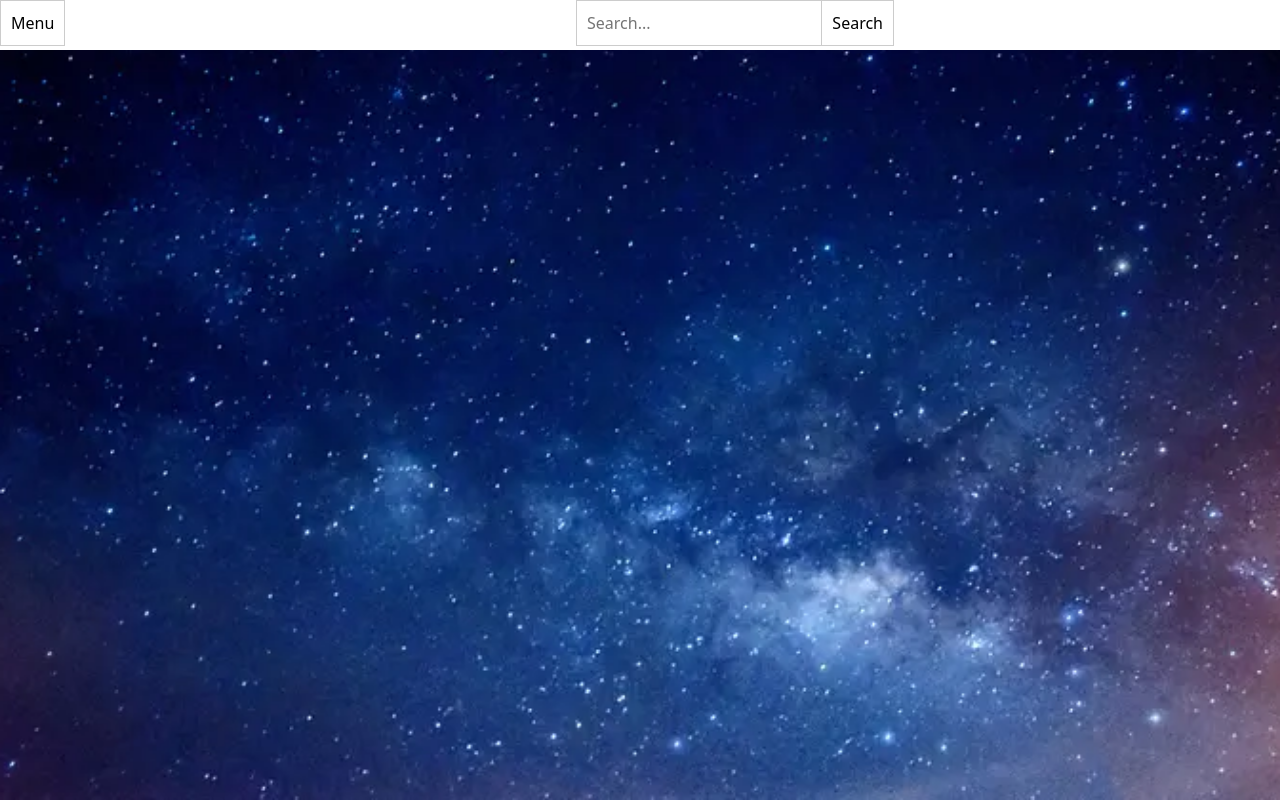
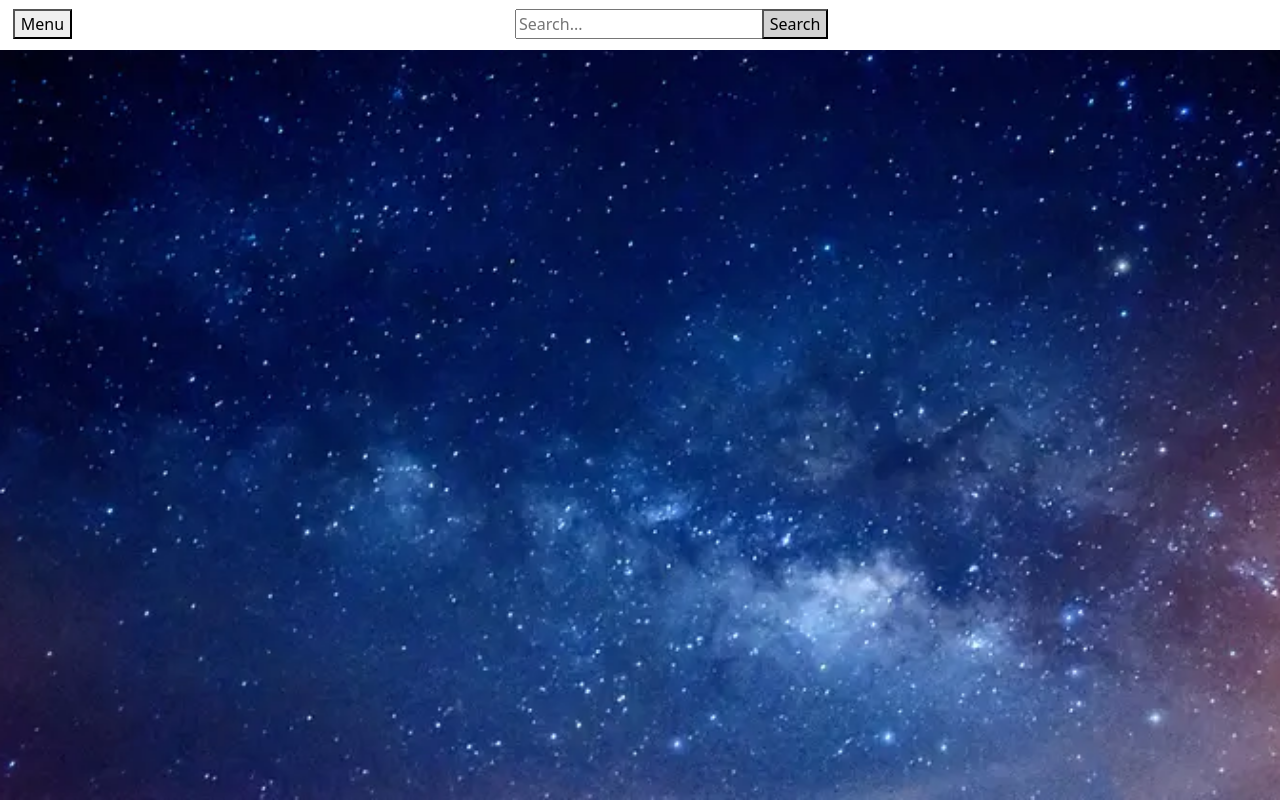
Before and after one commit to Wab-s-Tube/frontend, a React (Create React App) app: page / in a window 1280 px wide. Built offline with nearby package versions, Linux system fonts and the light colour scheme.

Commit message:
adjusted search bar to be centerd. fixed menu button visuals

```diff
--- a/src/components/Header.js
+++ b/src/components/Header.js
@@ -70,12 +70,13 @@ const Header = () => {
         </Navbar>
         <div className="search-bar">
           <input
+            className="search-input"
             type="text"
             placeholder="Search..."
             value={searchTerm}
             onChange={(e) => setSearchTerm(e.target.value)}
           />
-          <button type="submit" onClick={handleSearch}>
+          <button className="search-button" type="submit" onClick={handleSearch}>
             Search
           </button>
         </div>
--- a/src/styles/Header.css
+++ b/src/styles/Header.css
@@ -8,8 +8,9 @@
 }
 
 .button-menu {
-  position: relative;
-  left: 0;
+  position: fixed;
+  left: 1%;
+  top: 1.1%;
 }
 
 .slide-in-menu-enter {
@@ -87,25 +88,24 @@
 }
 
 .search-bar {
+  display: flex;
+  justify-content: center;
+  align-items: center;
   position: fixed;
-  width: 100px;
-  top: 0;
-  left: 45%;
-  margin: 0 auto;
+  width: 100%;
+  top: 1.1%;
+
 }
 
-input {
+.search-input {
   width: 250px;
-  padding: 10px;
-  border: 1px solid #ccc;
+  margin-right: 0;
 }
 
-button {
-  position: absolute;
-  top: 0;
-  right: -218px;
-  padding: 10px;
-  border: 1px solid #ccc;
-  background-color: #fff;
-  cursor: pointer;
+.search-button {
+  position: fixed;
+  top: 1.1%;
+  margin-left: 0;
+  background-color: lightgray;
+  transform: translateX(155px);
 }
```
